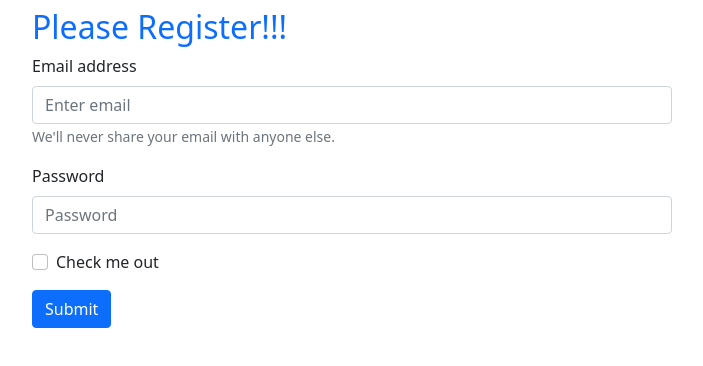
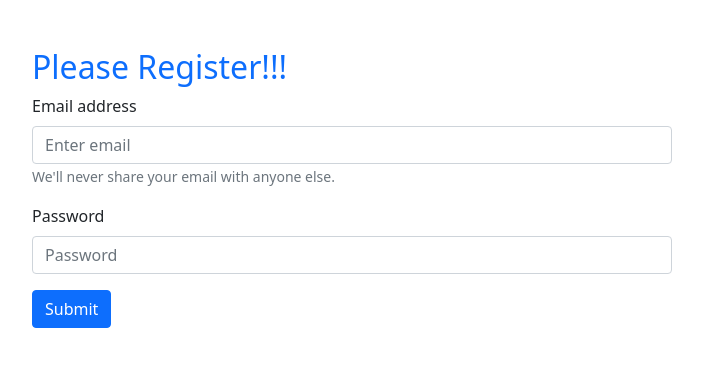
Before and after one commit to mohiuddin2721/email-password-auth-10-57, a React (Create React App) app: page / in a window 1280 px wide. Shown: the top 366 px of the page, without its empty margins (288-991 px from the left). Built offline with nearby package versions, Linux system fonts and the light colour scheme.

Commit message:
event handler are working

```diff
--- a/src/App.js
+++ b/src/App.js
@@ -10,13 +10,13 @@ const auth = getAuth(app);
 
 function App() {
 
-  // const handleEmailBlur = event => {
-  //   console.log(event.target.value);
-  // }
+  const handleEmailBlur = event => {
+    console.log(event.target.value);
+  }
 
-  // const handlePasswordBlur = event => {
-  //   console.log(event.target.value);
-  // }
+  const handlePasswordBlur = event => {
+    console.log(event.target.value);
+  }
 
   const handleFormSubmit = event => {
     console.log("working");
@@ -32,12 +32,12 @@ function App() {
         <br />
         <input type="submit" value="Login" />
       </form> */}
-      <div className='registration w-50 mx-auto mt-2'>
+      <div className='registration w-50 mx-auto mt-5'>
         <h2 className='text-primary'>Please Register!!!</h2>
         <Form onSubmit={handleFormSubmit}>
           <Form.Group className="mb-3" controlId="formBasicEmail">
             <Form.Label>Email address</Form.Label>
-            <Form.Control type="email" placeholder="Enter email" />
+            <Form.Control onBlur={handleEmailBlur} type="email" placeholder="Enter email" />
             <Form.Text className="text-muted">
               We'll never share your email with anyone else.
             </Form.Text>
@@ -45,10 +45,7 @@ function App() {
 
           <Form.Group className="mb-3" controlId="formBasicPassword">
             <Form.Label>Password</Form.Label>
-            <Form.Control type="password" placeholder="Password" />
-          </Form.Group>
-          <Form.Group className="mb-3" controlId="formBasicCheckbox">
-            <Form.Check type="checkbox" label="Check me out" />
+            <Form.Control onBlur={handlePasswordBlur} type="password" placeholder="Password" />
           </Form.Group>
           <Button variant="primary" type="submit">
             Submit
```
